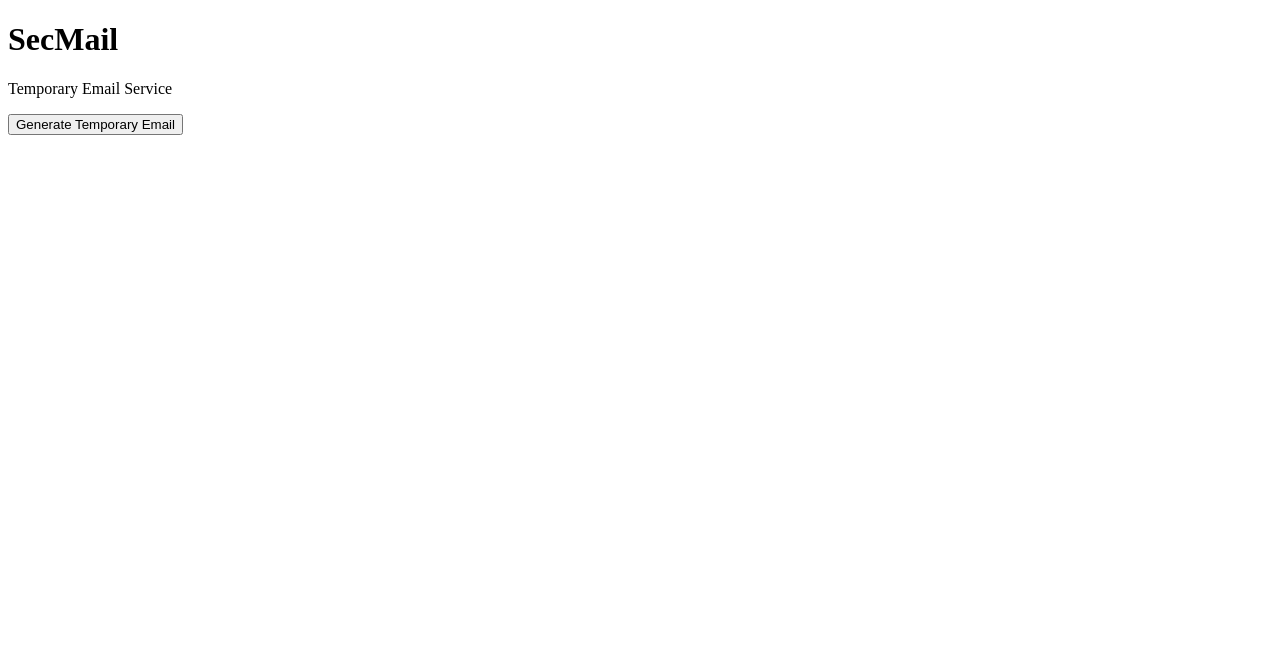
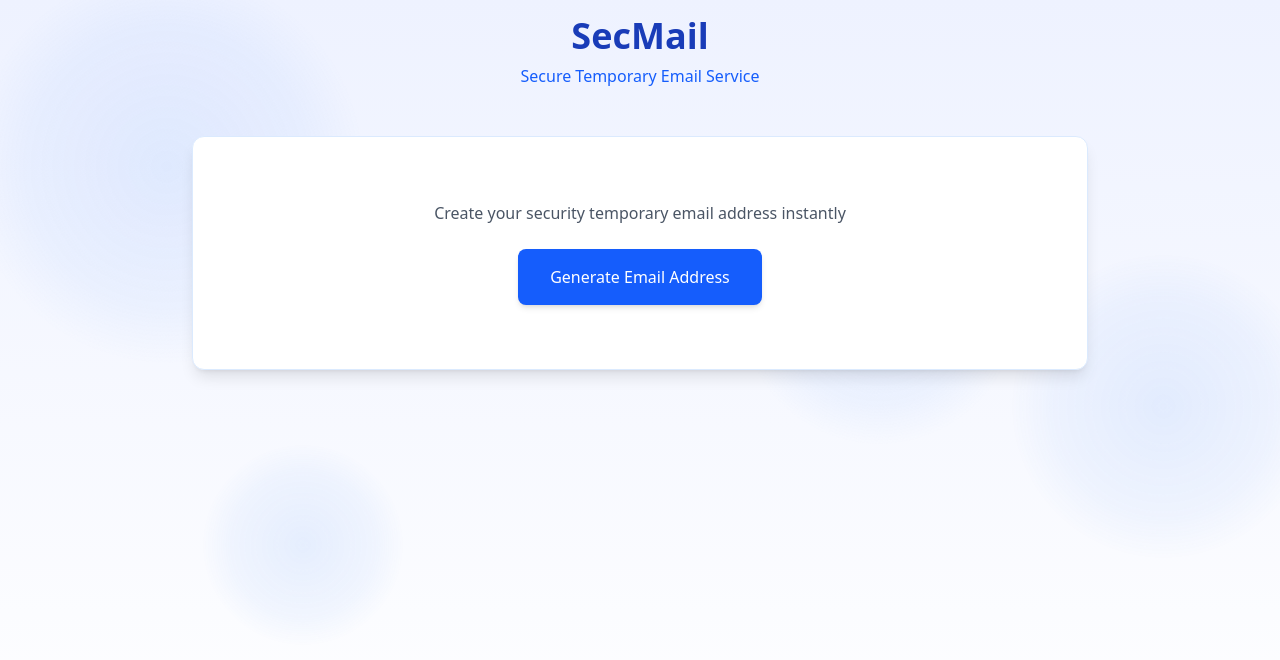
Before and after one commit to kuun/secmail, a Vue app in the folder webapp/: page / in a window 1280 px wide. Shown: the top 660 px of the page. Built offline with nearby package versions, Linux system fonts and the light colour scheme.

Commit message:
add EmailCreate component

```diff
--- a/webapp/package.json
+++ b/webapp/package.json
@@ -9,6 +9,7 @@
     "lint": "eslint . --ext .vue,.js,.jsx,.cjs,.mjs --fix --ignore-path .gitignore"
   },
   "dependencies": {
+    "@heroicons/vue": "^2.2.0",
     "@tailwindcss/vite": "^4.0.12",
     "@tato30/vue-pdf": "^1.11.3",
     "axios": "^1.5.1",
--- a/webapp/src/App.vue
+++ b/webapp/src/App.vue
@@ -1,78 +1,23 @@
 <template>
-  <div class="min-h-screen bg-gray-100 p-4">
-    <div class="max-w-4xl mx-auto">
-      <header class="text-center mb-8">
-        <h1 class="text-3xl font-bold text-gray-800">SecMail</h1>
-        <p class="text-gray-600">Temporary Email Service</p>
+  <div class="min-h-screen p-4 relative">
+    <AnimatedBackground />
+    <div class="max-w-4xl mx-auto relative">
+      <header class="text-center mb-12">
+        <h1 class="text-4xl font-bold text-blue-800">SecMail</h1>
+        <p class="text-blue-600 mt-2">Secure Temporary Email Service</p>
       </header>
-
-      <div class="bg-white rounded-lg shadow p-6">
-        <div v-if="!emailStore.emailAddress" class="text-center">
-          <button
-            @click="emailStore.generateEmail"
-            class="bg-blue-500 text-white px-6 py-3 rounded-lg hover:bg-blue-600"
-          >
-            Generate Temporary Email
-          </button>
-        </div>
-
-        <template v-else>
-          <div class="flex items-center justify-between mb-6">
-            <div>
-              <div class="flex items-center gap-2">
-                <span class="text-lg font-semibold">{{ emailStore.emailAddress }}</span>
-                <button
-                  @click="copyToClipboard"
-                  class="text-sm bg-gray-100 px-2 py-1 rounded"
-                >
-                  Copy
-                </button>
-              </div>
-              <ExpirationTimer
-                :expires-at="emailStore.expiresAt"
-                @expired="emailStore.deleteEmail"
-              />
-            </div>
-            <div class="space-x-2">
-              <button
-                @click="emailStore.refreshMessages"
-                class="bg-gray-100 px-4 py-2 rounded hover:bg-gray-200"
-              >
-                Refresh
-              </button>
-              <button
-                @click="emailStore.deleteEmail"
-                class="bg-red-500 text-white px-4 py-2 rounded hover:bg-red-600"
-              >
-                Delete
-              </button>
-            </div>
-          </div>
-
-          <MessageList
-            :messages="emailStore.messages"
-            @select="emailStore.selectMessage"
-          />
-
-          <MessageView
-            v-if="emailStore.selectedMessage"
-            :message="emailStore.selectedMessage"
-          />
-        </template>
-      </div>
+      <MailCreate></MailCreate>
     </div>
   </div>
 </template>
 
 <script setup lang="ts">
-import { useEmailStore } from './stores/email'
-import ExpirationTimer from './components/ExpirationTimer.vue'
-import MessageList from './components/MessageList.vue'
-import MessageView from './components/MessageView.vue'
+import AnimatedBackground from './components/AnimatedBackground.vue'
+import MailCreate from './components/EmailCreate.vue'
+</script>
 
-const emailStore = useEmailStore()
-
-const copyToClipboard = async () => {
-  await navigator.clipboard.writeText(emailStore.emailAddress)
+<style>
+body {
+  @apply antialiased;
 }
-</script>
+</style>
--- /dev/null
+++ b/webapp/src/assets/main.css
@@ -0,0 +1 @@
+@import "tailwindcss";
--- /dev/null
+++ b/webapp/src/components/AnimatedBackground.vue
@@ -0,0 +1,80 @@
+<template>
+  <div class="animated-bg">
+    <div v-for="i in 4" :key="i" class="bubble"></div>
+  </div>
+</template>
+
+<style scoped>
+.animated-bg {
+  position: fixed;
+  top: 0;
+  left: 0;
+  right: 0;
+  bottom: 0;
+  z-index: -1;
+  overflow: hidden;
+  background: linear-gradient(to bottom, #EEF2FF, #ffffff);
+}
+
+.bubble {
+  position: absolute;
+  background: radial-gradient(circle at center, rgba(59, 130, 246, 0.1) 0%, rgba(59, 130, 246, 0.05) 50%, transparent 70%);
+  border-radius: 50%;
+}
+
+.bubble:nth-child(1) {
+  width: 400px;
+  height: 400px;
+  left: -100px;
+  top: -100px;
+  animation: float1 3s infinite linear;
+}
+
+.bubble:nth-child(2) {
+  width: 300px;
+  height: 300px;
+  right: -50px;
+  top: 30%;
+  animation: float2 6s infinite linear;
+}
+
+.bubble:nth-child(3) {
+  width: 200px;
+  height: 200px;
+  left: 10%;
+  bottom: 10%;
+  animation: float3 8s infinite linear;
+}
+
+.bubble:nth-child(4) {
+  width: 250px;
+  height: 250px;
+  right: 20%;
+  top: 20%;
+  animation: float4 3s infinite linear;
+}
+
+@keyframes float1 {
+  0% { transform: translate(0, 0) rotate(0deg); }
+  50% { transform: translate(100px, 100px) rotate(180deg); }
+  100% { transform: translate(0, 0) rotate(360deg); }
+}
+
+@keyframes float2 {
+  0% { transform: translate(0, 0) scale(1); }
+  50% { transform: translate(-50px, 50px) scale(1.1); }
+  100% { transform: translate(0, 0) scale(1); }
+}
+
+@keyframes float3 {
+  0% { transform: translate(0, 0) scale(1.1); }
+  50% { transform: translate(100px, -100px) scale(1); }
+  100% { transform: translate(0, 0) scale(1.1); }
+}
+
+@keyframes float4 {
+  0% { transform: translate(0, 0) rotate(0deg) scale(1); }
+  50% { transform: translate(-30px, 30px) rotate(-180deg) scale(1.2); }
+  100% { transform: translate(0, 0) rotate(-360deg) scale(1); }
+}
+</style>
--- /dev/null
+++ b/webapp/src/components/EmailCreate.vue
@@ -0,0 +1,83 @@
+<template>
+  <div class="bg-white rounded-xl shadow-lg p-8 border border-blue-100 relative">
+    <!-- Success Notification -->
+    <Transition enter-active-class="transform ease-out duration-300 transition"
+      enter-from-class="translate-y-2 opacity-0" enter-to-class="translate-y-0 opacity-100"
+      leave-active-class="transition ease-in duration-100" leave-from-class="opacity-100" leave-to-class="opacity-0">
+      <div v-if="showNotification" class="fixed inset-0 flex items-center justify-center z-50 pointer-events-none">
+        <div class="bg-green-100 border border-green-400 text-green-700 px-6 py-3 rounded-lg shadow-lg text-center">
+          {{ notificationMessage }}
+        </div>
+      </div>
+    </Transition>
+
+    <div v-if="!emailStore.address" class="text-center py-8">
+      <p class="text-gray-600 mb-6">Create your security temporary email address instantly</p>
+      <button @click="emailStore.generateEmail"
+        class="bg-blue-600 text-white px-8 py-4 rounded-lg hover:bg-blue-700 transition-colors duration-200 shadow-md">
+        Generate Email Address
+      </button>
+    </div>
+
+    <template v-else>
+      <div class="space-y-6">
+        <div class="bg-blue-50 p-6 rounded-lg border border-blue-200">
+          <label class="text-sm text-blue-700 font-medium mb-2 block">Your Security Temporary Email</label>
+          <div class="flex flex-wrap items-center gap-2">
+            <span class="text-base sm:text-xl font-mono text-blue-900 break-all">{{ emailStore.address }}</span>
+            <button @click="handleCopy" title="Copy to clipboard"
+              class="shrink-0 text-blue-600 hover:text-blue-800 p-1.5 sm:p-2 rounded-md border border-blue-200 hover:bg-blue-200 transition-colors">
+              <ClipboardIcon class="w-4 h-4 sm:w-5 sm:h-5" />
+            </button>
+          </div>
+          <ExpirationTimer :expires-at="emailStore.expiresAt" class="mt-3" />
+          <label class="text-sm text-red-700 font-light mb-2 block">Please save this email address - it will only be
+            shown once!</label>
+        </div>
+
+        <div class="flex justify-between items-center">
+          <button @click="emailStore.refreshMessages"
+            class="text-blue-600 hover:text-blue-800 px-4 py-2 rounded-md border border-blue-200 hover:bg-blue-50">
+            <span>Goto Inbox</span>
+          </button>
+          <button @click="emailStore.deleteEmail"
+            class="bg-red-500 text-white px-4 py-2 rounded-md hover:bg-red-600 transition-colors">
+            Delete Email
+          </button>
+        </div>
+      </div>
+    </template>
+  </div>
+</template>
+
+<script setup lang="ts">
+import { ref, watch } from 'vue'
+import { useEmailStore } from '../stores/email'
+import { ClipboardIcon } from '@heroicons/vue/24/solid'
+
+const emailStore = useEmailStore()
+const showNotification = ref(false)
+const notificationMessage = ref('')
+
+const showSuccess = (message: string) => {
+  notificationMessage.value = message
+  showNotification.value = true
+  setTimeout(() => {
+    showNotification.value = false
+  }, 3000)
+}
+
+const handleCopy = async () => {
+  await navigator.clipboard.writeText(emailStore.address)
+  showSuccess('Email address copied to clipboard!')
+}
+
+// Watch for new email creation
+watch(() => emailStore.address, (newValue) => {
+  if (newValue) {
+    showSuccess('Email address created successfully!')
+  }
+})
+</script>
+
+<style></style>
--- a/webapp/src/main.js
+++ b/webapp/src/main.js
@@ -1,4 +1,4 @@
-
+import './assets/main.css'
 import { createApp } from 'vue'
 import { createPinia } from 'pinia'
 
--- a/webapp/src/stores/email.ts
+++ b/webapp/src/stores/email.ts
@@ -13,7 +13,7 @@ interface Message {
 
 export const useEmailStore = defineStore('email', {
   state: () => ({
-    emailAddress: '',
+    address: '',
     expiresAt: null as Date | null,
     messages: [] as Message[],
     selectedMessage: null as Message | null,
@@ -22,14 +22,14 @@ export const useEmailStore = defineStore('email', {
   actions: {
     async generateEmail() {
       const response = await axios.post('/api/email')
-      this.emailAddress = response.data.emailAddress
+      this.address = response.data.address
       this.expiresAt = new Date(response.data.expiresAt)
       this.messages = []
     },
 
     async refreshMessages() {
-      if (!this.emailAddress) return
-      const response = await axios.get(`/api/email/${this.emailAddress}/messages`)
+      if (!this.address) return
+      const response = await axios.get(`/api/email/${this.address}/messages`)
       this.messages = response.data
     },
 
@@ -39,9 +39,9 @@ export const useEmailStore = defineStore('email', {
     },
 
     async deleteEmail() {
-      if (!this.emailAddress) return
-      await axios.delete(`/api/email/${this.emailAddress}`)
-      this.emailAddress = ''
+      if (!this.address) return
+      await axios.delete(`/api/email/${this.address}`)
+      this.address = ''
       this.expiresAt = null
       this.messages = []
       this.selectedMessage = null
```
Also changed, not shown: 1 other file (tests, documents, lock files or other folders).
